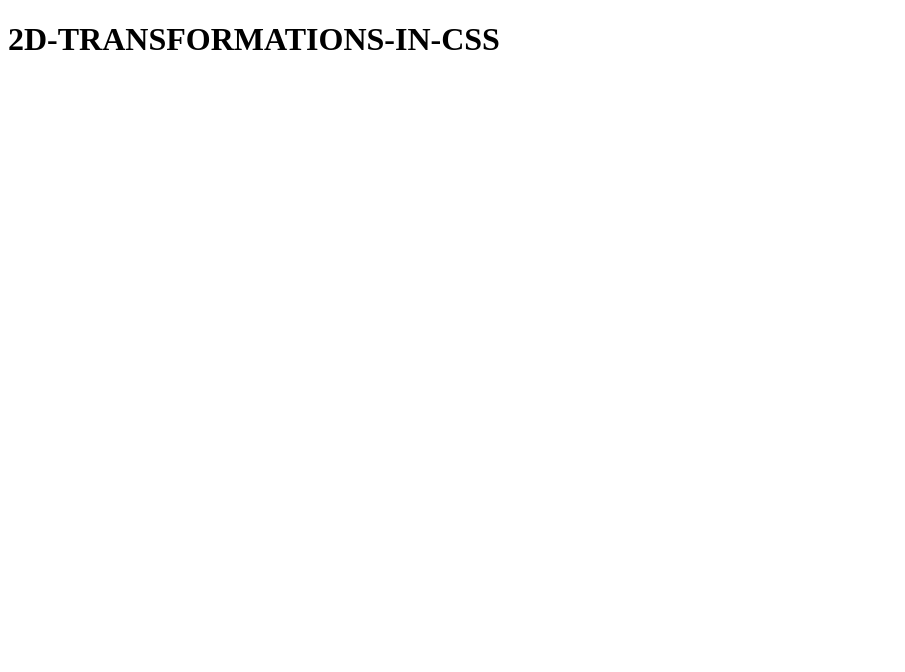
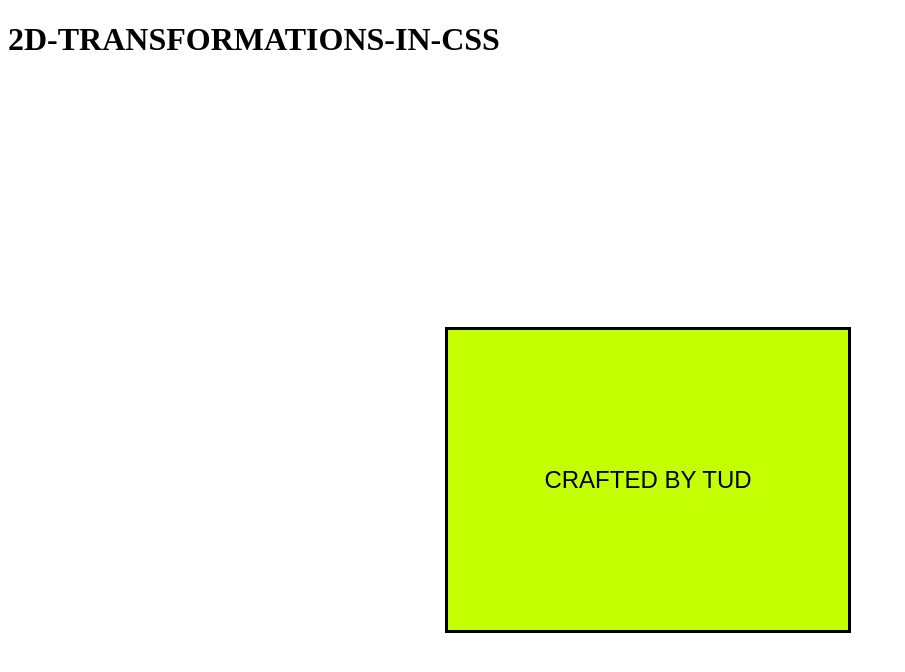
Before and after one commit to DeepakRoy58/web-dev-practice, a plain HTML site: page CSS-(P-2)/2D TRANSFORMATIONS/one.html in a window 1280 px wide. Shown: the whole page, without its empty margins (0-905 px from the left). Drawn offline with Linux system fonts and the light colour scheme.

Commit message:
added transition in css

```diff
--- a/CSS-(P-2)/2D TRANSFORMATIONS/one.html
+++ b/CSS-(P-2)/2D TRANSFORMATIONS/one.html
@@ -4,10 +4,19 @@
     <meta charset="UTF-8">
     <meta name="viewport" content="width=device-width, initial-scale=1.0">
     <title>2D-TRANSFORMATIONS</title>
+    <link rel="stylesheet" href="style.css">
 </head>
 <body>
     <h1>
         2D-TRANSFORMATIONS-IN-CSS
     </h1>
+
+    <div class="container">
+        <div class="box">
+
+            <p> CRAFTED BY TUD</p>
+
+        </div>
+    </div>
 </body>
 </html>
--- /dev/null
+++ b/CSS-(P-2)/2D TRANSFORMATIONS/style.css
@@ -0,0 +1,42 @@
+.box{
+    width: 400px;
+    height: 300px;
+    /* margin: 100px; */
+    /* padding: 10%; */
+    background-color: #c3ff00;
+    border: black solid 3px;
+    display: flex;
+    justify-content: center;
+    align-items: center;
+    margin: auto;
+    transition: all 2s ease-in-out 1s;
+
+
+}
+
+.container{
+    width: 100vw;
+    height: 100vh;
+    display: flex;
+    justify-content: center;
+    align-items: center;
+
+}
+
+p{
+    font-size: x-large;
+}
+
+.box:hover{
+    /* transform: rotate(360deg); */
+   /* transform: scale(2); */
+   /* transform: skew(45deg); */
+   transform: translate(500px);
+
+    /* transform: scaleY(1.5) */
+}
+
+.box{
+    font-family: Arial, Helvetica, sans-serif;
+
+}
```
